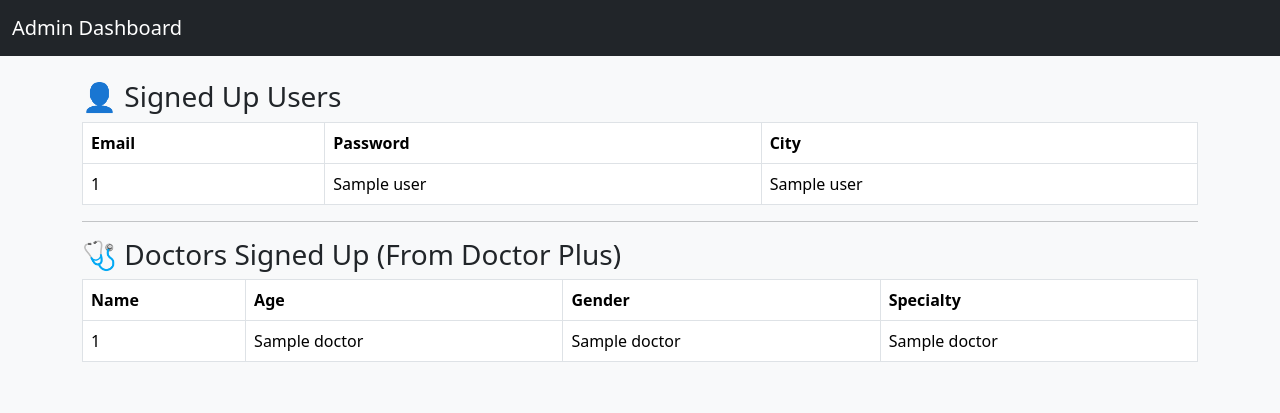
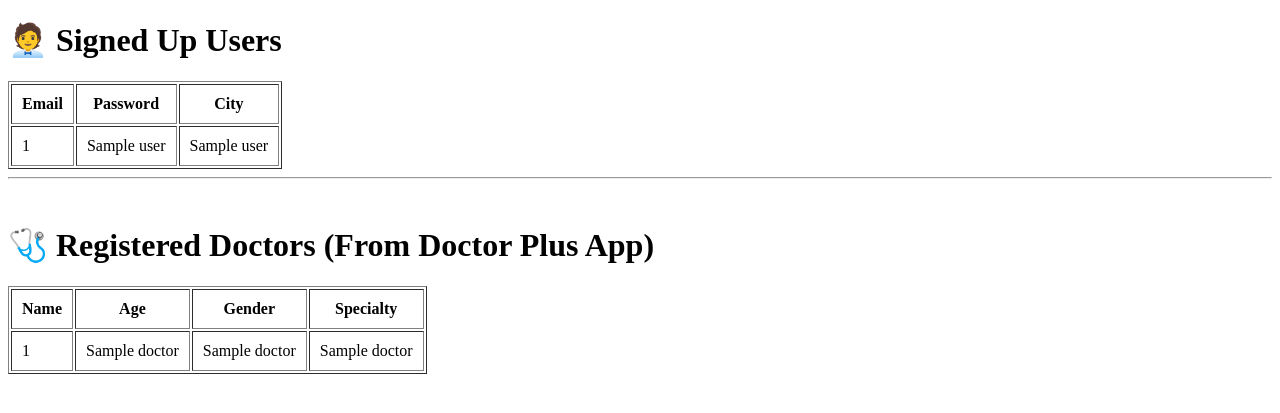
Before and after one commit to biharichin/flask-login-app, a Flask app: template templates/admin.html in a window 1280 px wide. Shown: the top 413 px of the page. Run offline with Flask 3, Linux system fonts and the light colour scheme; the template is opened without the code that fills it: most values are stand-ins (such as "Sample title", 1, 10 or a date in 2020).

Commit message:
adminhtml

```diff
--- a/templates/admin.html
+++ b/templates/admin.html
@@ -1,29 +1,12 @@
-
 <!DOCTYPE html>
 <html>
 <head>
     <title>Admin Page</title>
-    <link href="https://cdn.jsdelivr.net/npm/bootstrap@5.3.3/dist/css/bootstrap.min.css" rel="stylesheet">
 </head>
-<body class="bg-light">
-
-<nav class="navbar navbar-expand-lg navbar-dark bg-dark">
-    <div class="container-fluid">
-        <span class="navbar-brand">Admin Dashboard</span>
-    </div>
-</nav>
-
-<div class="container mt-4">
-    <h3>👤 Signed Up Users</h3>
-    <table class="table table-bordered">
-        <thead>
-            <tr>
-                <th>Email</th>
-                <th>Password</th>
-                <th>City</th>
-            </tr>
-        </thead>
-        <tbody>
+<body>
+    <h1>🧑‍💼 Signed Up Users</h1>
+    <table border="1" cellpadding="10">
+        <tr><th>Email</th><th>Password</th><th>City</th></tr>
         {% for user in users %}
         <tr>
             <td>{{ user[0] }}</td>
@@ -31,22 +14,13 @@
             <td>{{ user[2] }}</td>
         </tr>
         {% endfor %}
-        </tbody>
     </table>
 
-    <hr>
+    <hr><br>
 
-    <h3>🩺 Doctors Signed Up (From Doctor Plus)</h3>
-    <table class="table table-bordered">
-        <thead>
-            <tr>
-                <th>Name</th>
-                <th>Age</th>
-                <th>Gender</th>
-                <th>Specialty</th>
-            </tr>
-        </thead>
-        <tbody>
+    <h1>🩺 Registered Doctors (From Doctor Plus App)</h1>
+    <table border="1" cellpadding="10">
+        <tr><th>Name</th><th>Age</th><th>Gender</th><th>Specialty</th></tr>
         {% for doctor in doctors %}
         <tr>
             <td>{{ doctor[0] }}</td>
@@ -55,9 +29,6 @@
             <td>{{ doctor[3] }}</td>
         </tr>
         {% endfor %}
-        </tbody>
     </table>
-</div>
-
 </body>
 </html>
```
Lines whose indentation alone changed are shown as unchanged.
